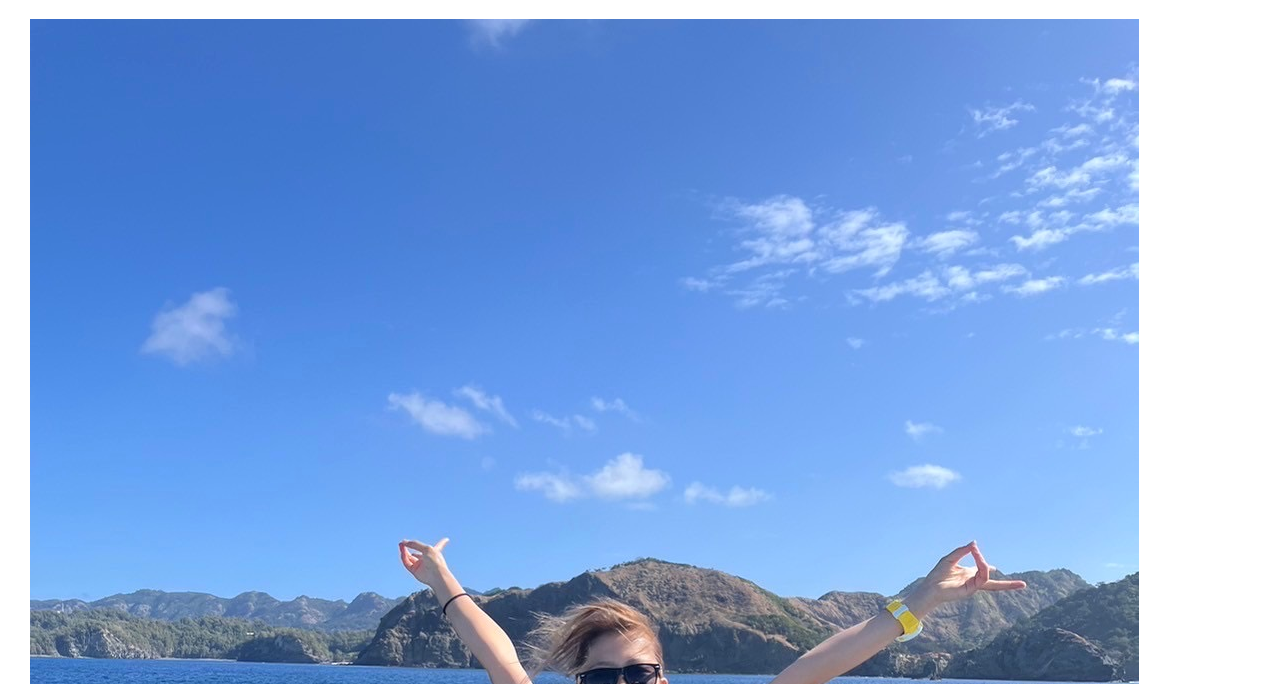
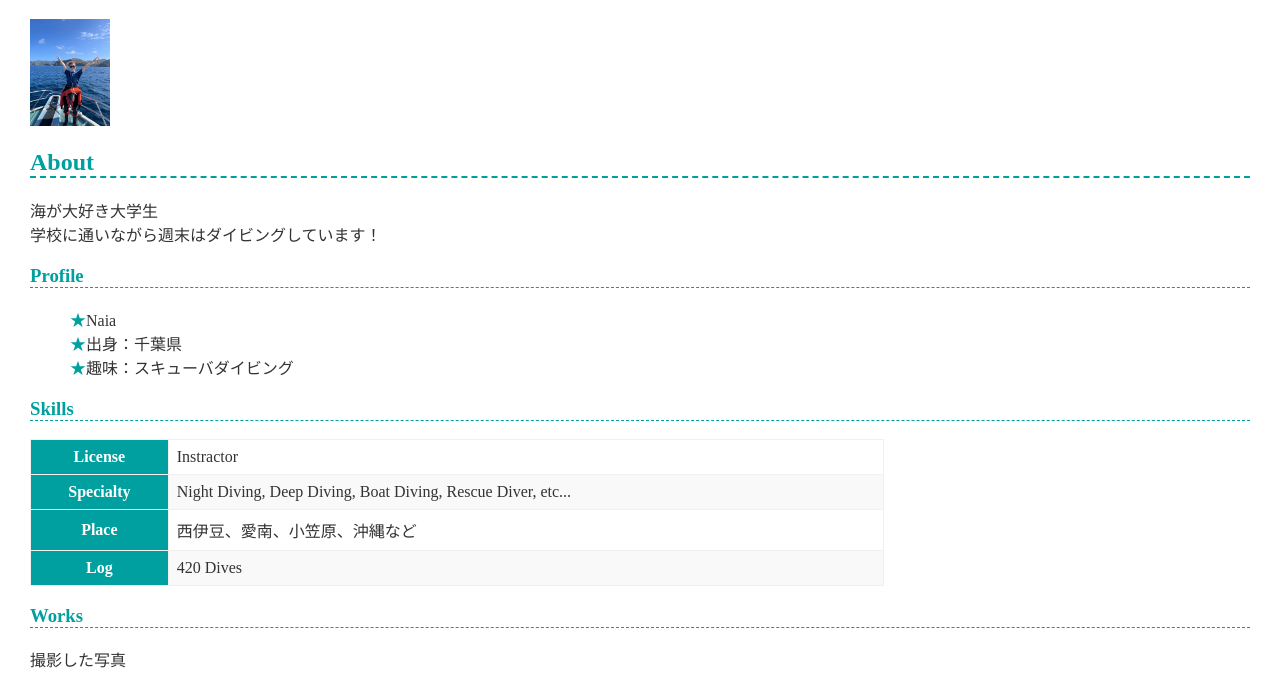
Before and after one commit to 251zs02614-creator/251zs02614-creator.github.io, a plain HTML site: page index.html in a window 1280 px wide. Shown: the part 94-778 px from the top of the page. Drawn offline with Linux system fonts and the light colour scheme; grey boxes are pictures that could not be loaded.

Commit message:
Update style.css

```diff
--- a/style.css
+++ b/style.css
@@ -80,6 +80,6 @@ th, td {
         画像
 -------------------- */
 
-img src {
-  width: 8px;
+img {
+  width: 80px;
 }
```
